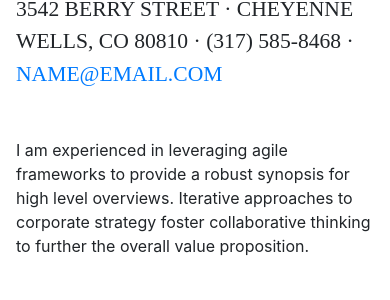
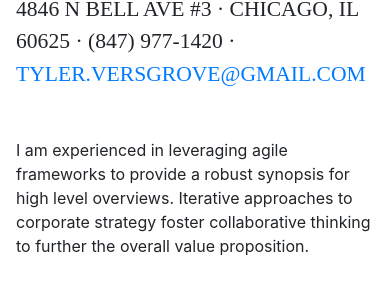
Before and after one commit to tylerversgrove/tylerversgrove.github.io, a website with bundled scripts: page index.html in a window 390 px wide. Shown: the part 237-537 px from the top of the page. Built offline with nearby package versions, Linux system fonts and the light colour scheme; a web font is replaced by a local one.

Commit message:
Address, email, phone

```diff
--- a/index.html
+++ b/index.html
@@ -68,8 +68,8 @@
           <h1 class="mb-0">Tyler
             <span class="text-primary">Versgrove</span>
           </h1>
-          <div class="subheading mb-5">3542 Berry Street · Cheyenne Wells, CO 80810 · (317) 585-8468 ·
-            <a href="mailto:name@email.com">name@email.com</a>
+          <div class="subheading mb-5">4846 N Bell Ave #3 · Chicago, IL 60625 · (847) 977-1420 ·
+            <a href="mailto:name@email.com">tyler.versgrove@gmail.com</a>
           </div>
           <p class="mb-5">I am experienced in leveraging agile frameworks to provide a robust synopsis for high level overviews. Iterative approaches to corporate strategy foster collaborative thinking to further the overall value proposition.</p>
           <ul class="list-inline list-social-icons mb-0">
```
